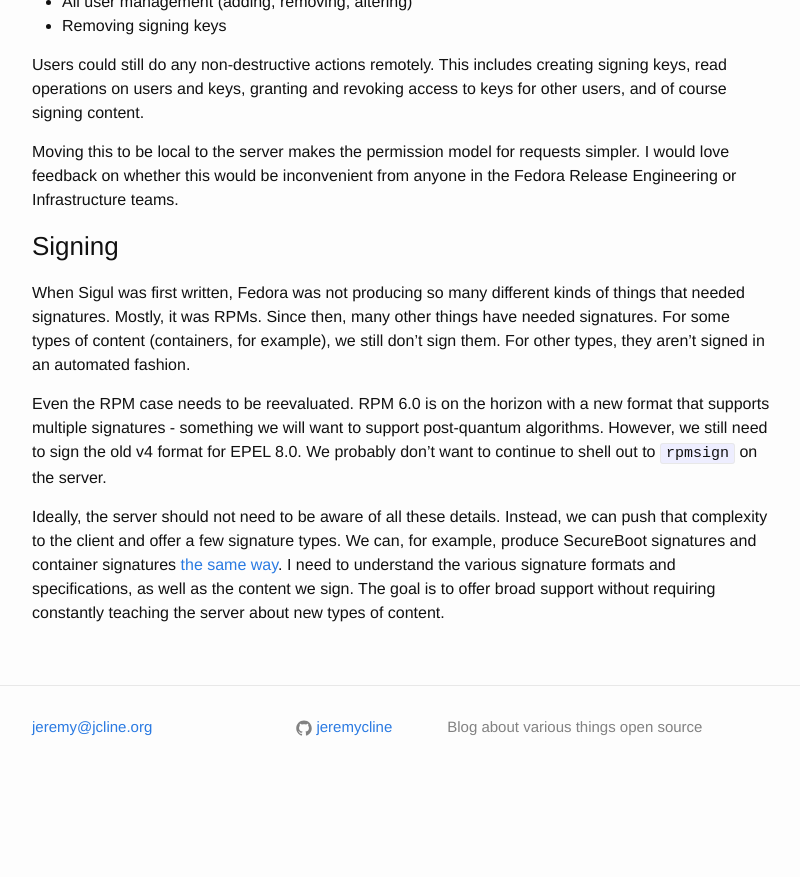
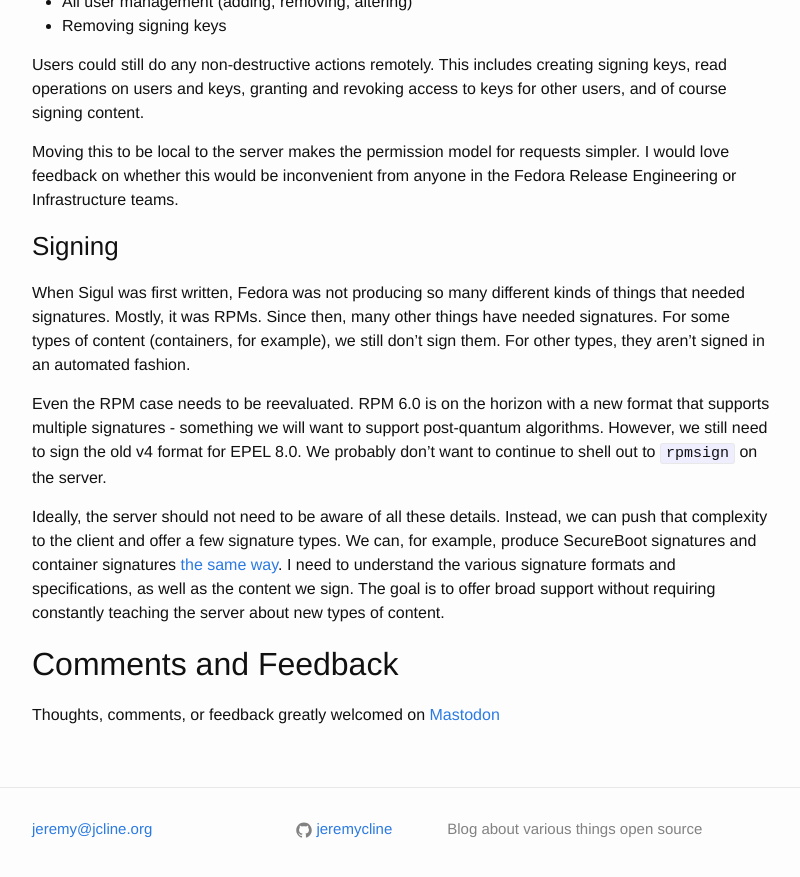
Before and after one commit to jeremycline/jcline.org, a Jekyll site: the page built from _posts/2025-07-29-fedora-artifact-signing-p3.md, in a window 1280 px wide and 900 px high, scrolled down 2535 px. Shown: the top 877 px of the window, without its empty margins (238-1038 px from the left). Built offline with Jekyll 4.4.1, drawn with Linux system fonts in a browser that asks for light colours; before the commit the page ends 3333 px from its top, so only the background shows below that.

Commit message:
Add mastodon link

```diff
--- a/_posts/2025-07-29-fedora-artifact-signing-p3.md
+++ b/_posts/2025-07-29-fedora-artifact-signing-p3.md
@@ -163,3 +163,8 @@ same way](https://github.com/fedora-infra/siguldry/issues/49). I need to
 understand the various signature formats and specifications, as well as the
 content we sign. The goal is to offer broad support without requiring
 constantly teaching the server about new types of content.
+
+
+## Comments and Feedback
+
+Thoughts, comments, or feedback greatly welcomed on [Mastodon](https://hachyderm.io/@jcline/114937982823195105)
```
